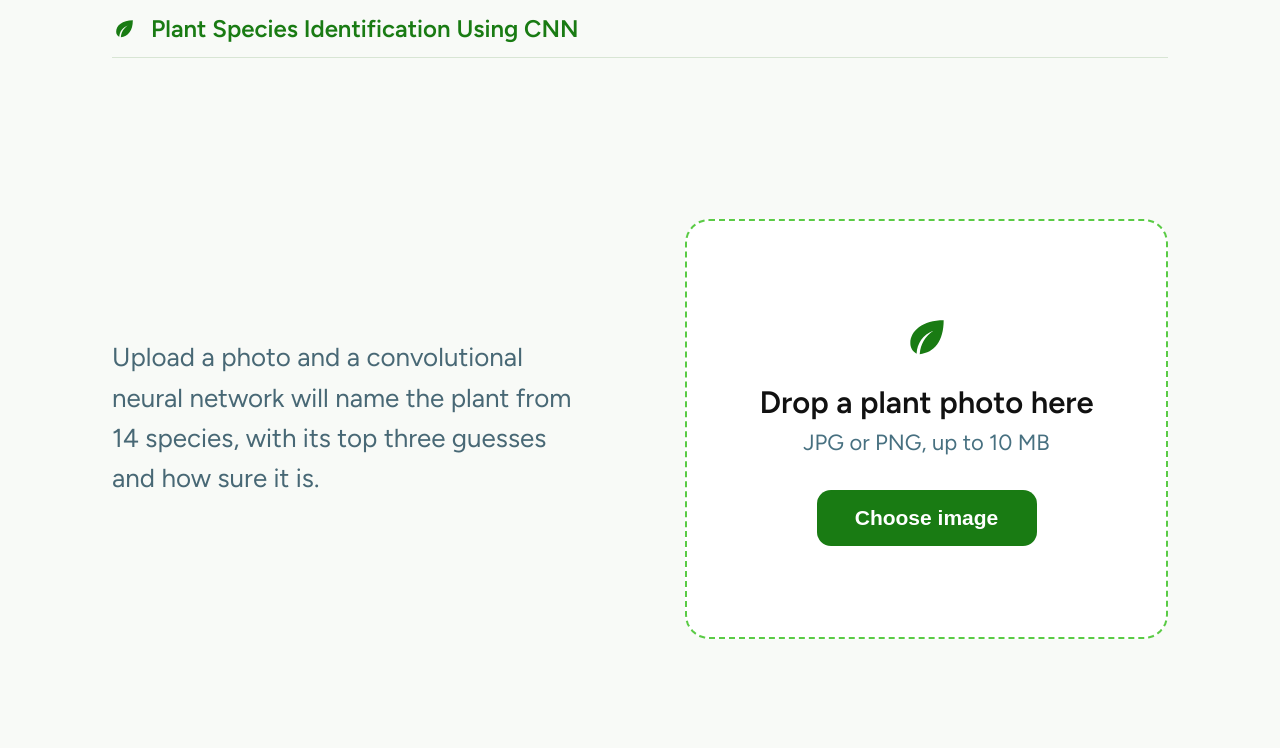
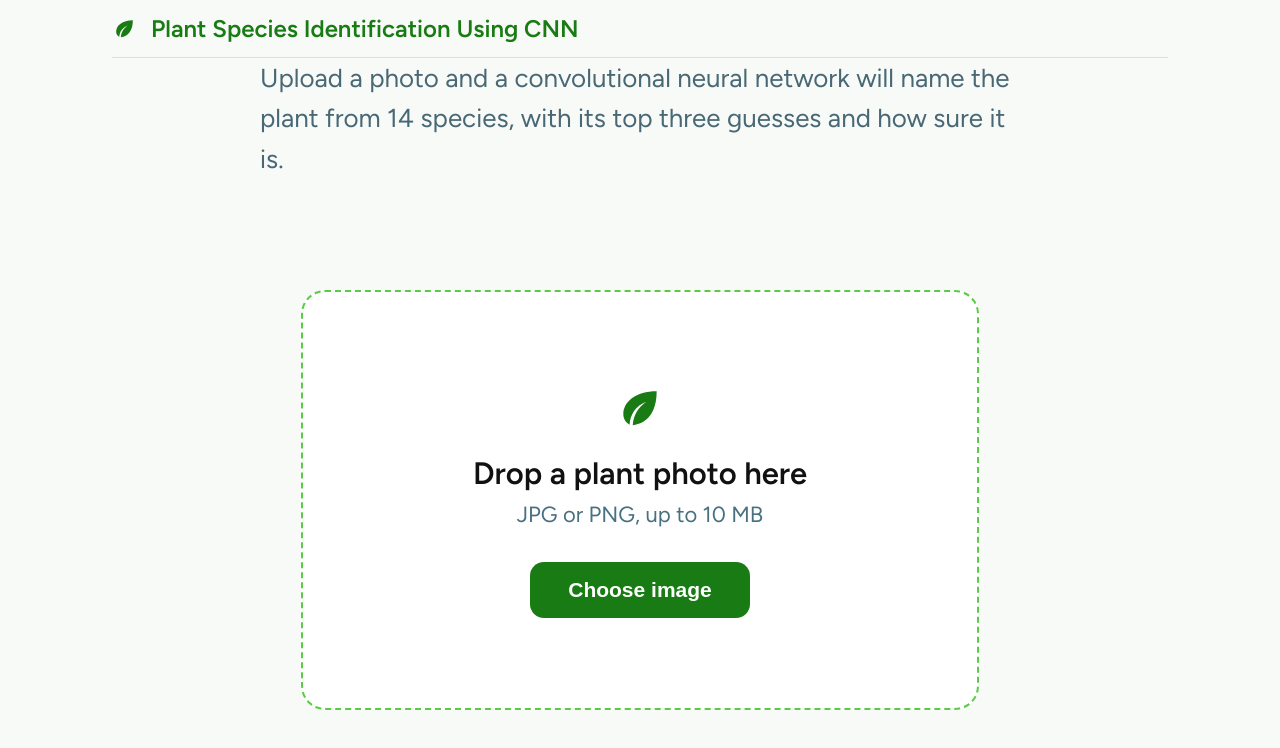
Before and after one commit to Mukunda3187/Plant-Species-Identification, a React (Vite) app in the folder frontend/: page / in a window 1280 px wide. Shown: the top 748 px of the page. Built offline with nearby package versions, Linux system fonts and the light colour scheme.

Commit message:
Update styles.css

```diff
--- a/frontend/src/styles.css
+++ b/frontend/src/styles.css
@@ -79,18 +79,13 @@ body {
 
 .layout {
   flex: 1;
-
   min-height: 0;
 
-  display: grid;
-
-  grid-template-columns: 1fr 1fr;
-
+  display: flex;
+  flex-direction: column;
   align-items: center;
 
-  column-gap: 90px;
-
-  padding: 30px 0;
+  padding: 0;
 
   overflow: hidden;
 }
@@ -154,10 +149,10 @@ body {
 /* RIGHT SECTION */
 
 .specimen {
-  width: 100%;
+  width: 678px;
+  max-width: 100%;
 
-  min-width: 0;
-  min-height: 0;
+  margin: auto;
 
   display: flex;
   flex-direction: column;
```
